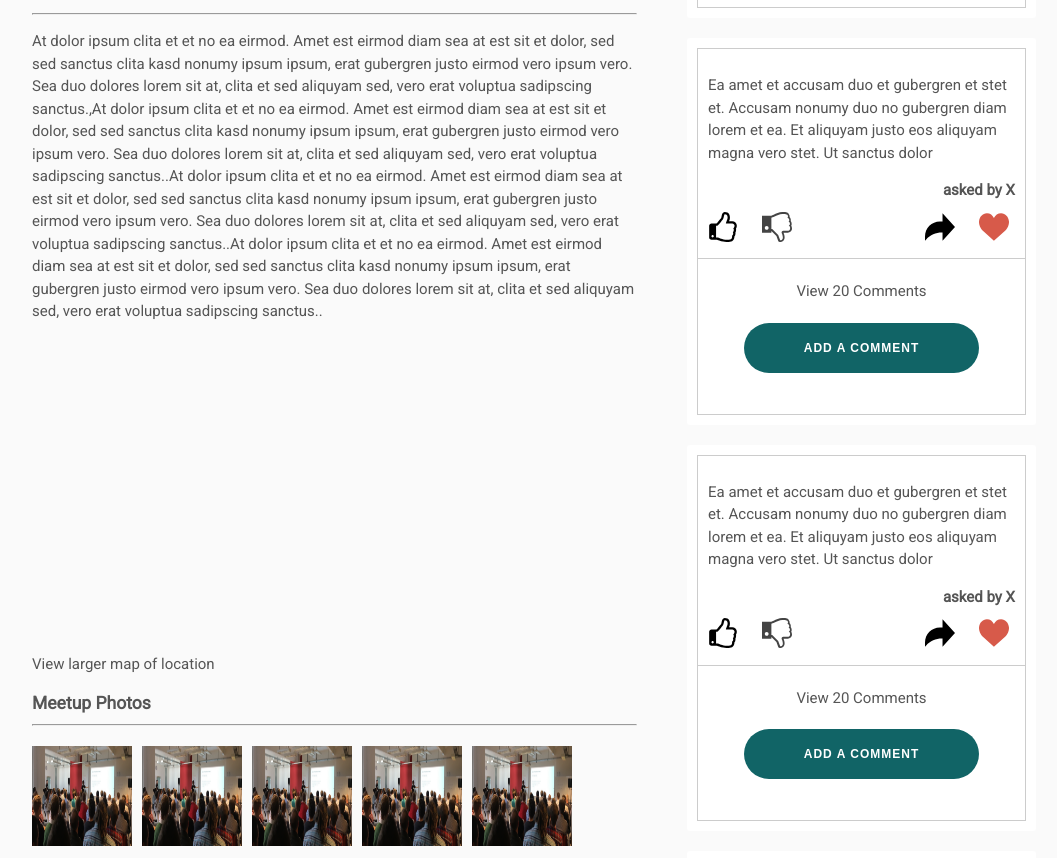
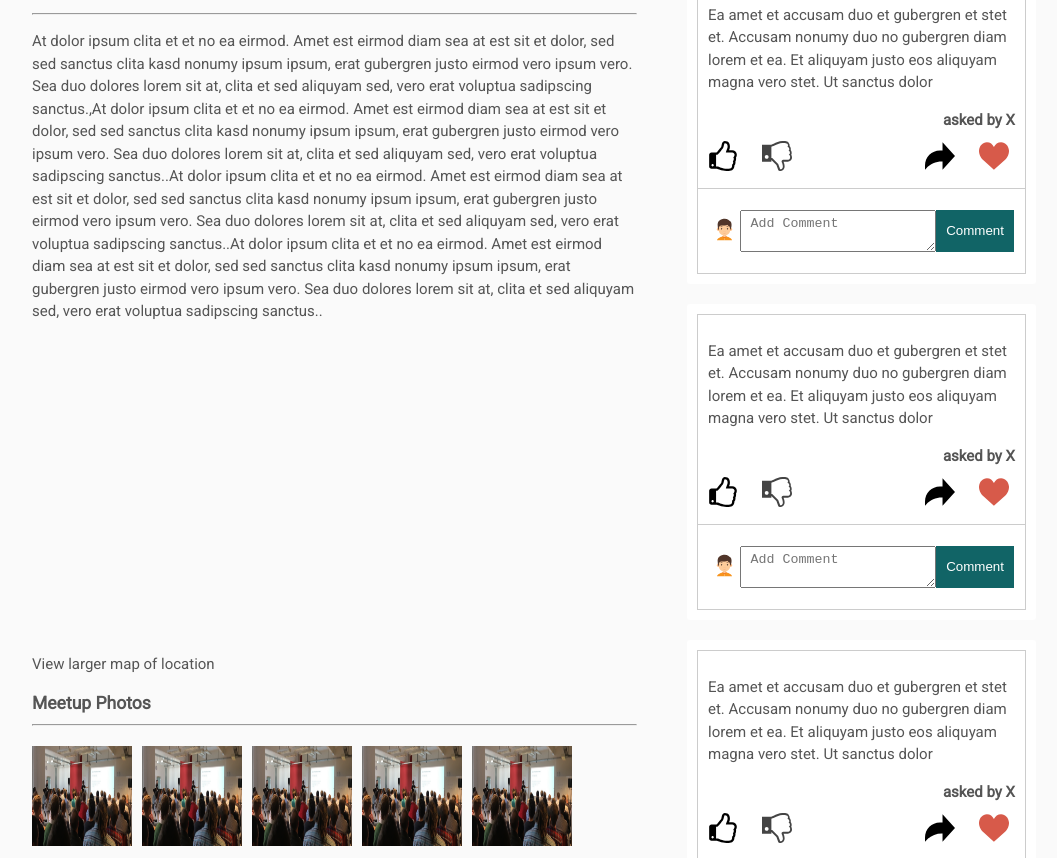
Before and after one commit to micah-akpan/questioner-ui, a plain HTML site: page UI/pages/meetup.html in a window 1280 px wide. Shown: the part 941-1799 px from the top of the page, without its empty margins (106-1163 px from the left). Drawn offline with Linux system fonts and the light colour scheme.

Commit message:
[Feature #162646229] Replace comments modal with on-page comments UI

```diff
--- a/UI/css/meetup.css
+++ b/UI/css/meetup.css
@@ -146,14 +146,44 @@ h3 {
   border: 1px solid #ffffff;
 }
 
-.comment-box .question-card__img {
+.comment-box .question-comment > *{
+  /* display: flex; */
+  /* align-items: flex-end; */
+  /* justify-content: flex-end; */
+  display: block;
+}
+
+.comment-box .question-comment {
   display: flex;
-  /* align-items: flex-end; */
-  justify-content: flex-end;
+  justify-content: space-between;
+}
+
+.comment-box .question-comment img
+{
+  width: 10%;
+  flex: 0;
+  border-radius: 50%;
+  padding: 0.3em;
+}
+
+.comment-box .question-comment img,
+.comment-box .question-comment button {
+  flex: 0;
+}
+
+.comment-box .question-comment button {
+
+}
+
+.comment-box .question-comment textarea {
+  width: 70%;
+  flex: 0 1 auto;
+  padding: 5px 10px;
+  resize: vertical;
 }
 
 .comment-box .question-card__img-block {
-  flex: 0 1 auto;
+  /* flex: 0 1 auto; */
 }
 
 .question-block .comment-box form {
--- a/UI/js/meetup.js
+++ b/UI/js/meetup.js
@@ -9,6 +9,7 @@
   const askQuestionWrapper = d.querySelector('#ask-question');
   const postQuestionDirArea = d.querySelector('#post-questions-directive');
   const askGroupBtn = d.querySelector('.ask-group-btn');
+  const commentBoxes = d.querySelectorAll('.comment-box .question-comment textarea');
 
   fileInput.onchange = (e) => {
     const image = new Image();
@@ -45,6 +46,15 @@
     })
   }
 
+
+  commentBoxes.forEach((commentBox) => {
+    commentBox.oninput = function() {
+
+      const text = this.value;
+      // TODO: Implement auto-resize as user types feature
+    }
+  })
+
   askGroupBtn.onclick = function() {
     showEl({
       elem: askQuestionWrapper,
--- a/UI/pages/meetup.html
+++ b/UI/pages/meetup.html
@@ -244,9 +244,10 @@
                 </div>
 
                 <div class="comment-box">
-                  <a href="#" class="question-comment-count">View 20 Comments</a>
-                  <div class="question-card__img">
-                    <button class="q-form__button btn-large__30">Add a Comment</button>
+                  <div class="question-comment">
+                    <img src="../assets/icons/avatar1.svg" alt="Bob" />
+                    <textarea placeholder="Add Comment"></textarea>
+                    <button class="q-btn btn">Comment</button>
                   </div>
                 </div>
               </div>
@@ -279,9 +280,10 @@
                 </div>
 
                 <div class="comment-box">
-                  <a href="#" class="question-comment-count">View 20 Comments</a>
-                  <div class="question-card__img">
-                    <button class="q-form__button btn-large__30">Add a Comment</button>
+                  <div class="question-comment">
+                    <img src="../assets/icons/avatar1.svg" alt="Bob" />
+                    <textarea placeholder="Add Comment"></textarea>
+                    <button class="q-btn btn">Comment</button>
                   </div>
                 </div>
               </div>
@@ -313,9 +315,10 @@
                 </div>
 
                 <div class="comment-box">
-                  <a href="#" class="question-comment-count">View 20 Comments</a>
-                  <div class="question-card__img">
-                    <button class="q-form__button btn-large__30">Add a Comment</button>
+                  <div class="question-comment">
+                    <img src="../assets/icons/avatar1.svg" alt="Bob" />
+                    <textarea placeholder="Add Comment"></textarea>
+                    <button class="q-btn btn">Comment</button>
                   </div>
                 </div>
               </div>
@@ -346,9 +349,10 @@
                 </div>
 
                 <div class="comment-box">
-                  <a href="#" class="question-comment-count">View 20 Comments</a>
-                  <div class="question-card__img">
-                    <button class="btn-large__30 q-form__button">Add a Comment</button>
+                  <div class="question-comment">
+                    <img src="../assets/icons/avatar1.svg" alt="Bob" />
+                    <textarea placeholder="Add Comment"></textarea>
+                    <button class="q-btn btn">Comment</button>
                   </div>
                 </div>
               </div>
```
